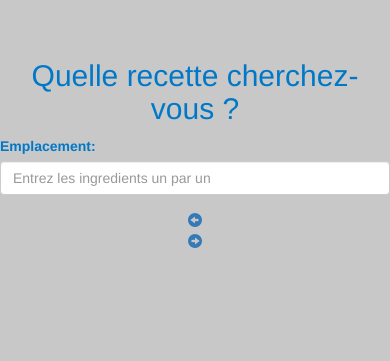
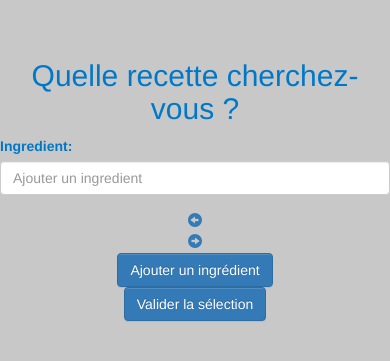
Before and after one commit to Nodraak/SmartFridge, a Django app: page /sf/find_recipe/ in a window 390 px wide. Shown: the part 60-421 px from the top of the page. Run offline with Django 3.2, Linux system fonts and the light colour scheme; some libraries are stand-ins or nearby versions.

Commit message:
added buttons in new.html / is_in_fridge

```diff
--- a/templates/sf/find_recipe.html
+++ b/templates/sf/find_recipe.html
@@ -15,8 +15,8 @@
 
   <div class="col-sm-4">
     <div class="form-group">
-      <label for="ingrdt">Emplacement:</label>
-      <input type="ingredient" class="form-control" id="ingrdt" placeholder="Entrez les ingredients un par un">
+      <label for="ingrdt">Ingredient:</label>
+      <input type="ingredient" class="form-control" id="ingrdt" placeholder="Ajouter un ingredient">
     </div>
   </div>
 
@@ -39,5 +39,16 @@
   </div>
 
 </div>
+<div class="row" >
+      <div class="col-sm-4"></div>
+      <div class="col-sm-2 text-center">
+        <button type="button" class="btn btn-primary">Ajouter un ingrédient</button>
+      </div>
+      <div class="col-sm-2 text-center">
+        <button type="button" class="btn btn-primary">Valider la sélection</button>
+      </div>
+      <div class="col-sm-4"></div>
+    </div>
+
 
 {% endblock %}
```
Also changed, not shown: templates/sf/new.html (+8 -0 lines).
